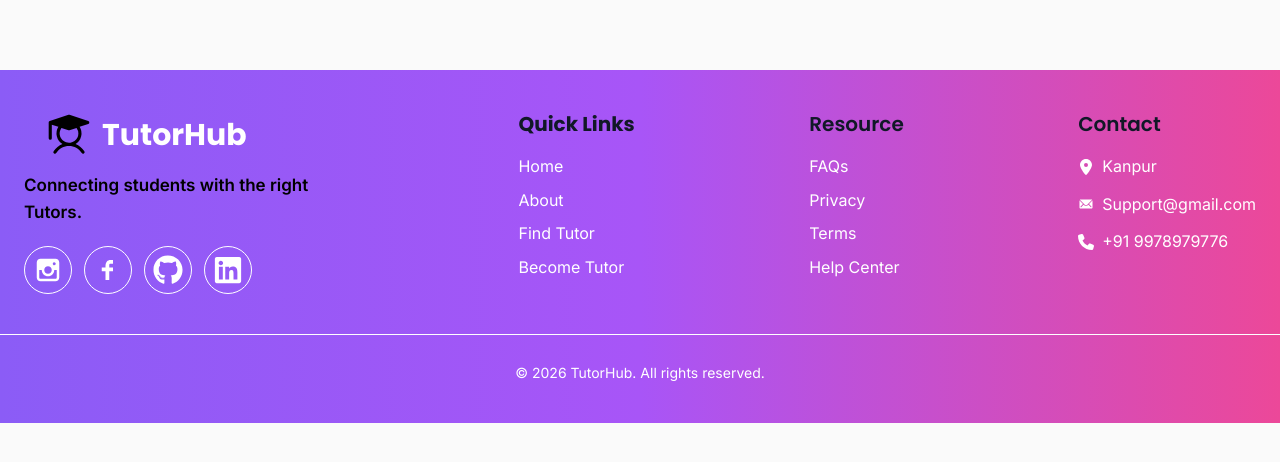
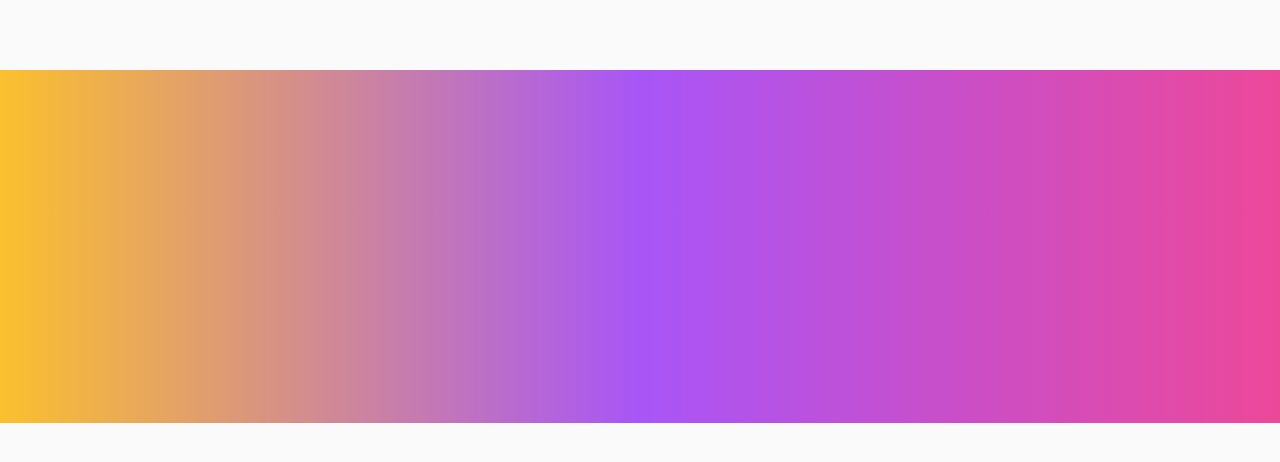
Before and after one commit to yash3556/TutorHub, a React (Vite) app in the folder client/: page / in a window 1280 px wide. Shown: the part 804-1266 px from the top of the page. Before the commit the page ends 1227 px from the top, so only its background shows below. Built offline with nearby package versions, Linux system fonts and the light colour scheme.

Commit message:
footer animation done

```diff
--- a/client/src/components/common/Footer.jsx
+++ b/client/src/components/common/Footer.jsx
@@ -8,77 +8,103 @@ import { TiSocialFacebook } from "react-icons/ti";
 import { FaGithub } from "react-icons/fa";
 import { FaLinkedin } from "react-icons/fa";
 import './Footer.css';
+import { useRef } from "react";
+import gsap from "gsap";
+import { useGSAP } from "@gsap/react";
+import { ScrollTrigger } from "gsap/ScrollTrigger";
+
+gsap.registerPlugin(useGSAP, ScrollTrigger);
 function Footer() {
+  const footerRef = useRef();
+  useGSAP(() => {
+
+  gsap.from(".fade-up", {
+   y: 100,
+  opacity: 0,
+  scale: 0.75,
+  filter: "blur(8px)",
+  duration: 1.5,
+  ease: "expo.out",
+
+  scrollTrigger: {
+    trigger: footerRef.current,
+    start: "top 100%",
+    end:"top 38%",
+
+    scrub:2,
+  }
+});
+},{scope: footerRef})
   return (
-    <footer
+    <footer ref={footerRef}
       style={{
-        background: "linear-gradient(90deg, #8B5CF6, #A855F7, #EC4899)",
+        background: "linear-gradient(90deg, #FBC02D, #A855F7, #EC4899)",
       }}
       className="w-full py-10 text-white"
     >
-      <div className="max-w-7xl mx-auto flex flex-col md:flex-row md:flex-wrap justify-between gap-10 px-6">
-      <div className='flex flex-col items-center md:items-start'>
-      <div className='flex items-center gap-2'>
+      <div className=" fade-up max-w-7xl mx-auto flex flex-col md:flex-row md:flex-wrap justify-between gap-10 px-6">
+      <div className='fade-up flex flex-col items-center md:items-start'>
+      <div className='fade-up flex items-center gap-2'>
         <PiStudentFill style={{color:'black',fontSize:'50px'}}className=' ml-[20px] '/>
-            <h1 className='text-3xl text-white text-semibold'>TutorHub</h1>
+            <h1 className='fade-up text-3xl text-white text-semibold'>TutorHub</h1>
 
       </div>
-        <div className='max-w-xs mt-3 text-[17px] text-bolder text-black font-semibold'>
-           <p className='max-w-xs text-center md:text-left'>
+        <div className='fade-up max-w-xs mt-3 text-[17px] text-bolder text-black font-semibold'>
+           <p className='fade-up max-w-xs text-center md:text-left'>
             Connecting students with the right Tutors.
            </p>
         </div>
-        <div className='social-icon flex justify-center md:justify-start gap-3 mt-5' >
-           <div className='border border-white p-2 rounded-full inline-block'>
+        <div className='fade-up social-icon flex justify-center md:justify-start gap-3 mt-5' >
+           <div className='fade-up border border-white p-2 rounded-full inline-block'>
             <TiSocialInstagram style={{fontSize:'30px',color:'white'}}/>
            </div>
-           <div className='border border-white p-2 rounded-full inline-block'>
+           <div className='fade-up border border-white p-2 rounded-full inline-block'>
             <TiSocialFacebook style={{fontSize:'30px',color:'white'}}/>
            </div>
-           <div className='border border-white p-2 rounded-full inline-block'>
+           <div className='fade-up border border-white p-2 rounded-full inline-block'>
             <FaGithub style={{fontSize:'30px',color:'white'}}/>
            </div>
-           <div className='border border-white p-2 rounded-full inline-block'>
+           <div className='fade-up border border-white p-2 rounded-full inline-block'>
             <FaLinkedin style={{fontSize:'30px',color:'white'}}/>
            </div>
         </div>
        </div>
-          <div className='flex flex-col gap-4 '>
-            <h1 className='text-xl'>Quick Links</h1>
+          <div className='fade-up flex flex-col gap-4 '>
+            <h1 className=' fade-up text-xl'>Quick Links</h1>
 
-              <ul className='flex flex-col gap-2'>
-                <li><a href="#home">Home</a></li>
-                <li><a href="#about">About</a></li>
-                <li><a href='/FindTutor'>Find Tutor</a></li>
-                <li><a href='/BecomeTutor'>Become Tutor</a></li>
+              <ul className=' fade-up flex flex-col gap-2'>
+                <li className='fade-up'><a href="#home">Home</a></li>
+                <li className='fade-up'><a href="#about">About</a></li>
+                <li className='fade-up'><a href='/FindTutor'>Find Tutor</a></li>
+                <li className='fade-up'><a href='/BecomeTutor'>Become Tutor</a></li>
               </ul>
 
           </div>
-          <div className='flex flex-col gap-4 '>
-            <h1 className='text-xl font-semibold'>Resource</h1>
+          <div className='fade-up flex flex-col gap-4 '>
+            <h1 className='fade-up text-xl font-semibold'>Resource</h1>
             <div>
-              <ul className='flex flex-col gap-2'>
-                <li><a href="#home">FAQs</a></li>
-                <li><a href="#about">Privacy</a></li>
-                <li><a href='/FindTutor'>Terms</a></li>
-                <li><a href='/BecomeTutor'>Help Center</a></li>
+              <ul className='fade-up flex flex-col gap-2'>
+                <li className='fade-up '><a href="#home">FAQs</a></li>
+                <li className='fade-up '><a href="#about">Privacy</a></li>
+                <li className='fade-up '><a href='/FindTutor'>Terms</a></li>
+                <li className='fade-up '><a href='/BecomeTutor'>Help Center</a></li>
               </ul>
             </div>
           </div>
-          <div className='flex flex-col gap-4 '>
-            <h1 className='text-xl font-semibold'>Contact</h1>
+          <div className='fade-up flex flex-col gap-4 '>
+            <h1 className='fade-up fade-up text-xl font-semibold'>Contact</h1>
             <div>
-              <ul className='flex flex-col gap-3'>
-                <li className='flex items-center gap-2'><FaLocationDot/>Kanpur</li>
-                <li className='flex items-center gap-2'><IoIosMail/>Support@gmail.com</li>
-                <li className='flex items-center gap-2'><FaPhone/>+91 9978979776</li>
+              <ul className='fade-up flex flex-col gap-3'>
+                <li className='fade-up flex items-center gap-2'><FaLocationDot/>Kanpur</li>
+                <li className='fade-up flex items-center gap-2'><IoIosMail/>Support@gmail.com</li>
+                <li className='fade-up flex items-center gap-2'><FaPhone/>+91 9978979776</li>
               </ul>
             </div>
           </div>
          </div>
-         <hr className='mt-10'/>
-       <div className='copyright mt-7'>
-        <p className="text-center text-sm">
+         <hr className='fade-up mt-10'/>
+       <div className='fade-up copyright mt-7'>
+        <p className="fade-up text-center text-sm">
           &copy; {new Date().getFullYear()} TutorHub. All rights reserved.
         </p>
       </div>
```
